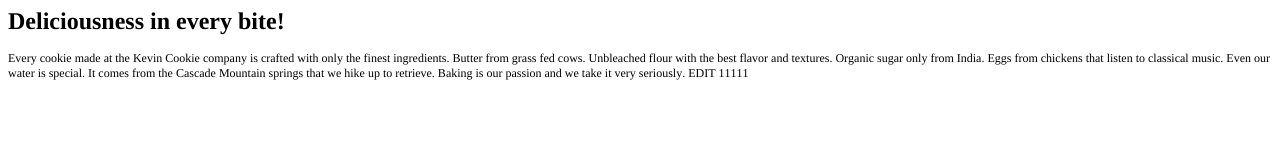
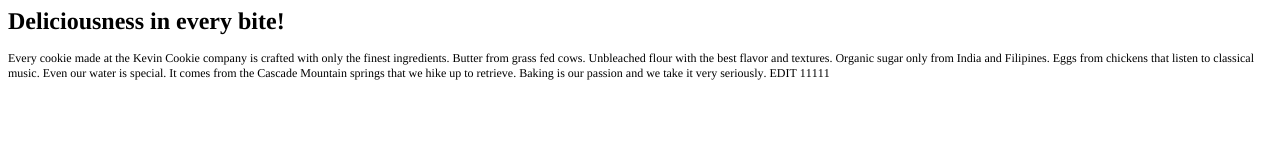
Before and after one commit to mateimaat/test_git, a plain HTML site: page index.htm in a window 1280 px wide. Drawn offline with Linux system fonts and the light colour scheme.

Commit message:
Update index.htm

```diff
--- a/index.htm
+++ b/index.htm
@@ -13,6 +13,6 @@
 </head>
 <body>
 <h1 style="margin: 0.0px 0.0px 16.1px 0.0px; font: 24.0px Times; -webkit-text-stroke: #000000"><span class="s1"><b>Deliciousness in every bite!</b><b></b></span></h1>
-<p class="p2"><span class="s1">Every cookie made at the Kevin Cookie company is crafted with only the finest ingredients. Butter from grass fed cows. Unbleached flour with the best flavor and textures. Organic sugar only from India. Eggs from chickens that listen to classical music. Even our water is special. It comes from the Cascade Mountain springs that we hike up to retrieve. Baking is our passion and we take it very seriously. EDIT 11111</span></p>
+<p class="p2"><span class="s1">Every cookie made at the Kevin Cookie company is crafted with only the finest ingredients. Butter from grass fed cows. Unbleached flour with the best flavor and textures. Organic sugar only from India and Filipines. Eggs from chickens that listen to classical music. Even our water is special. It comes from the Cascade Mountain springs that we hike up to retrieve. Baking is our passion and we take it very seriously. EDIT 11111</span></p>
 </body>
 </html>
```
